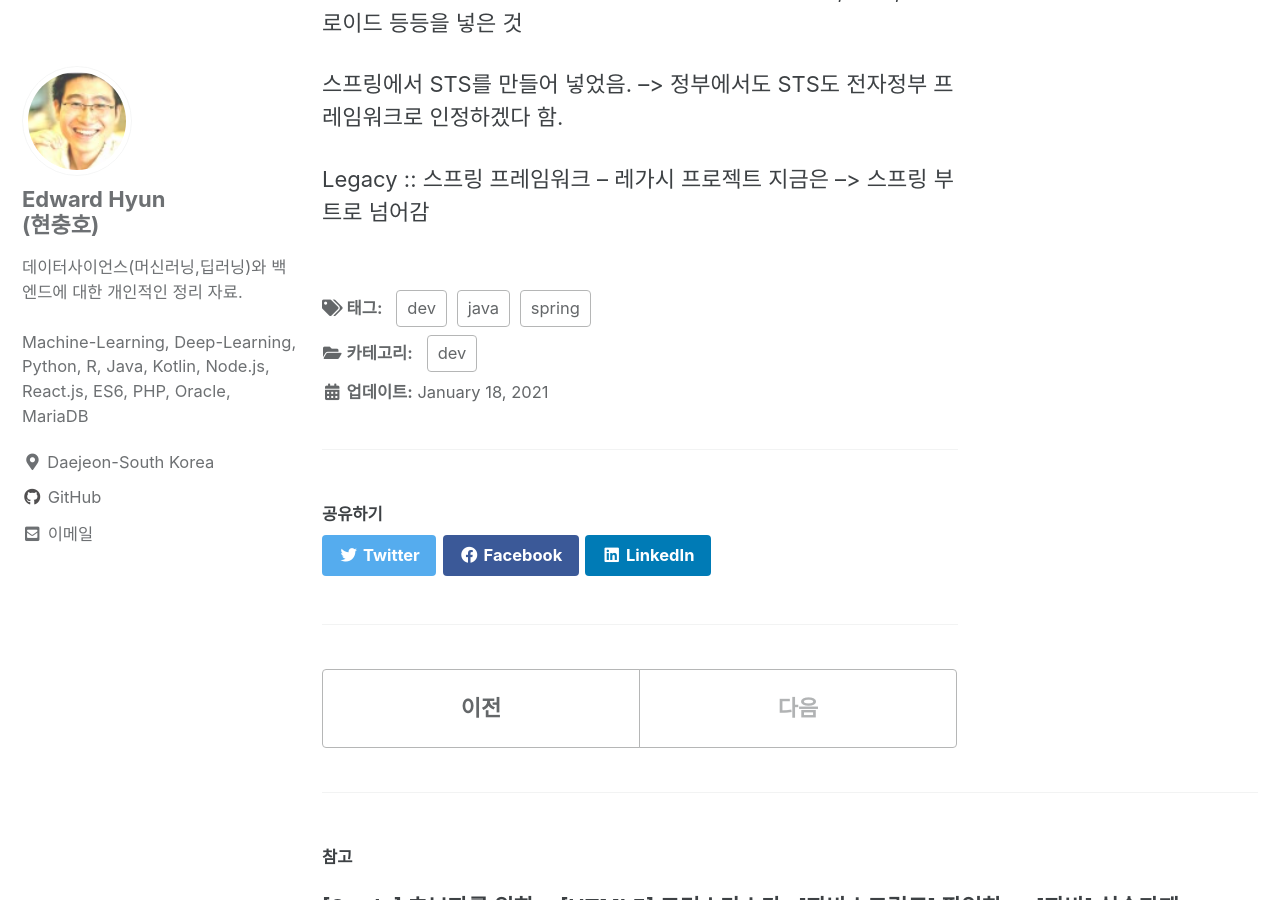
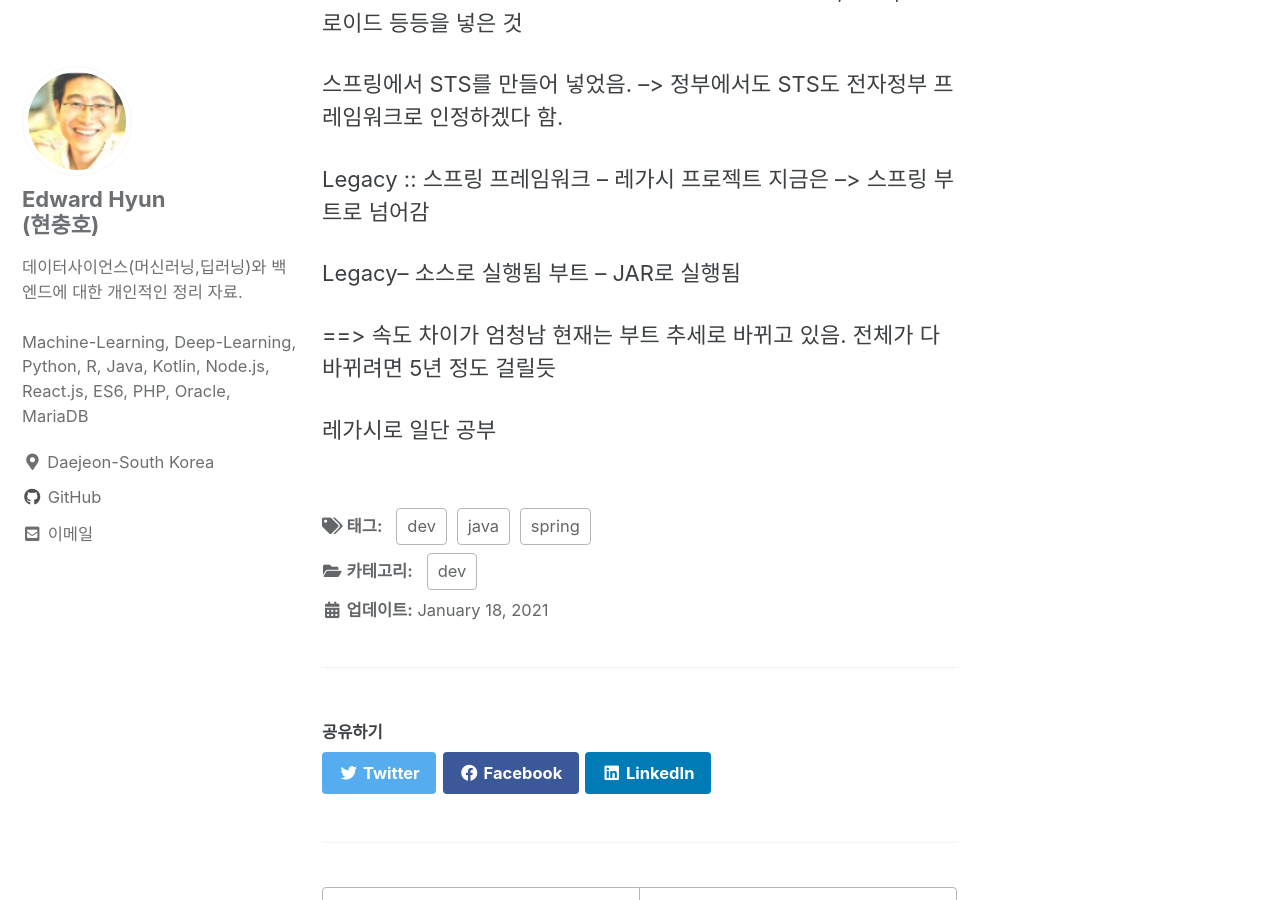
Before and after one commit to iamhch24/iamhch24.github.io, a Jekyll site: the page built from _posts/2021-01-18-[스피링].md, in a window 1280 px wide and 900 px high, scrolled down 449 px. Built offline with Jekyll 4.4.1, drawn with Linux system fonts in a browser that asks for light colours; cached includes are drawn as plain includes.

Commit message:
_posts/2021-01-18-[스피링].md updated from https://stackedit.io/

```diff
--- a/_posts/2021-01-18-[스피링].md
+++ b/_posts/2021-01-18-[스피링].md
@@ -27,7 +27,19 @@ IT 업무가 커짐 -- 플랫폼 통일이 필요함.
 Legacy :: 스프링 프레임워크 -- 레가시 프로젝트
 지금은 --> 스프링 부트로 넘어감
 
+Legacy-- 소스로 실행됨
+부트 -- JAR로 실행됨
+
+==> 속도 차이가 엄청남
+현재는 부트 추세로 바뀌고 있음.
+전체가 다 바뀌려면 5년 정도 걸릴듯
+
+레가시로 일단 공부
+
+
+
+
 
 <!--stackedit_data:
-eyJoaXN0b3J5IjpbLTYzMDY5NjgzMV19
+eyJoaXN0b3J5IjpbLTE0MjgyMDA1M119
 -->
```
